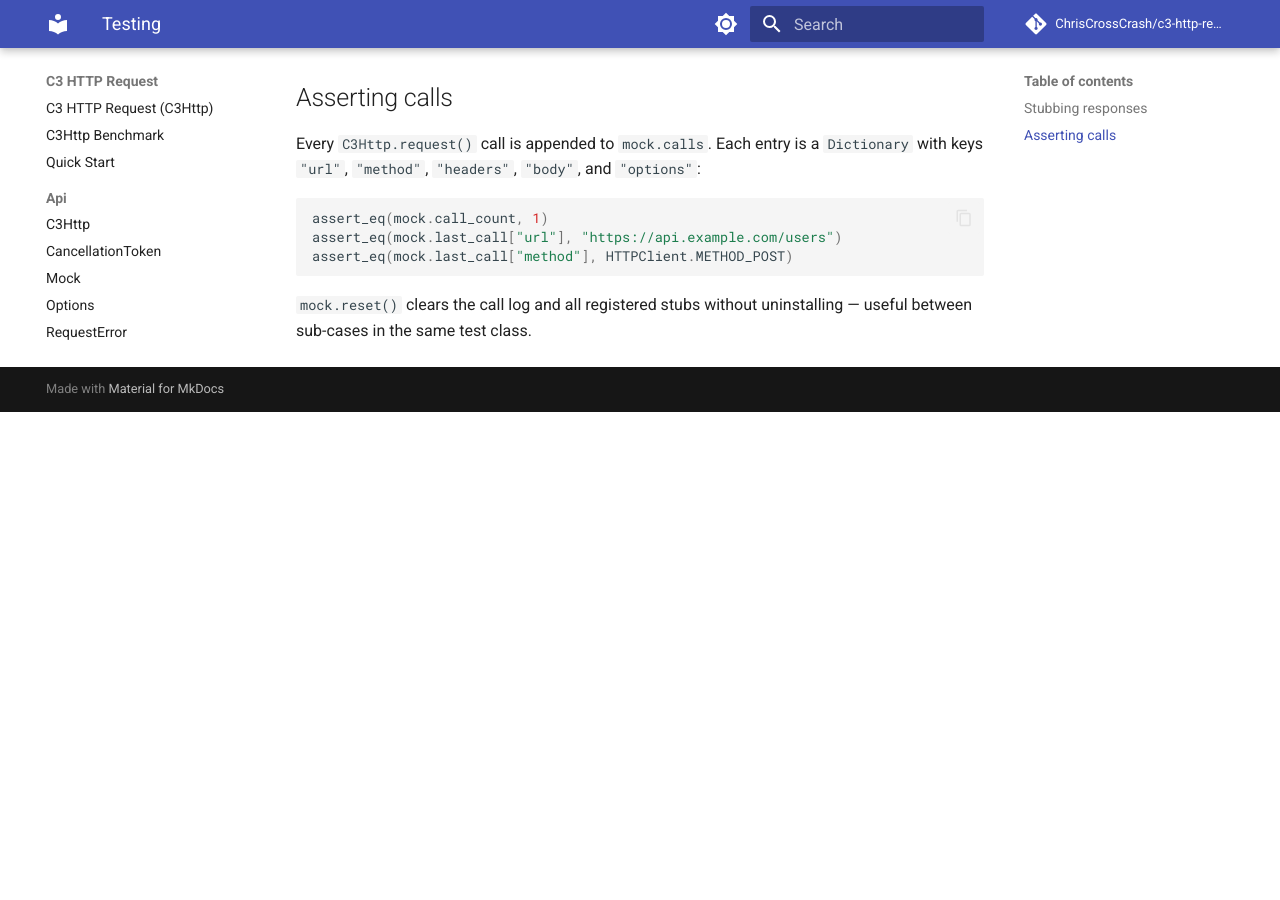
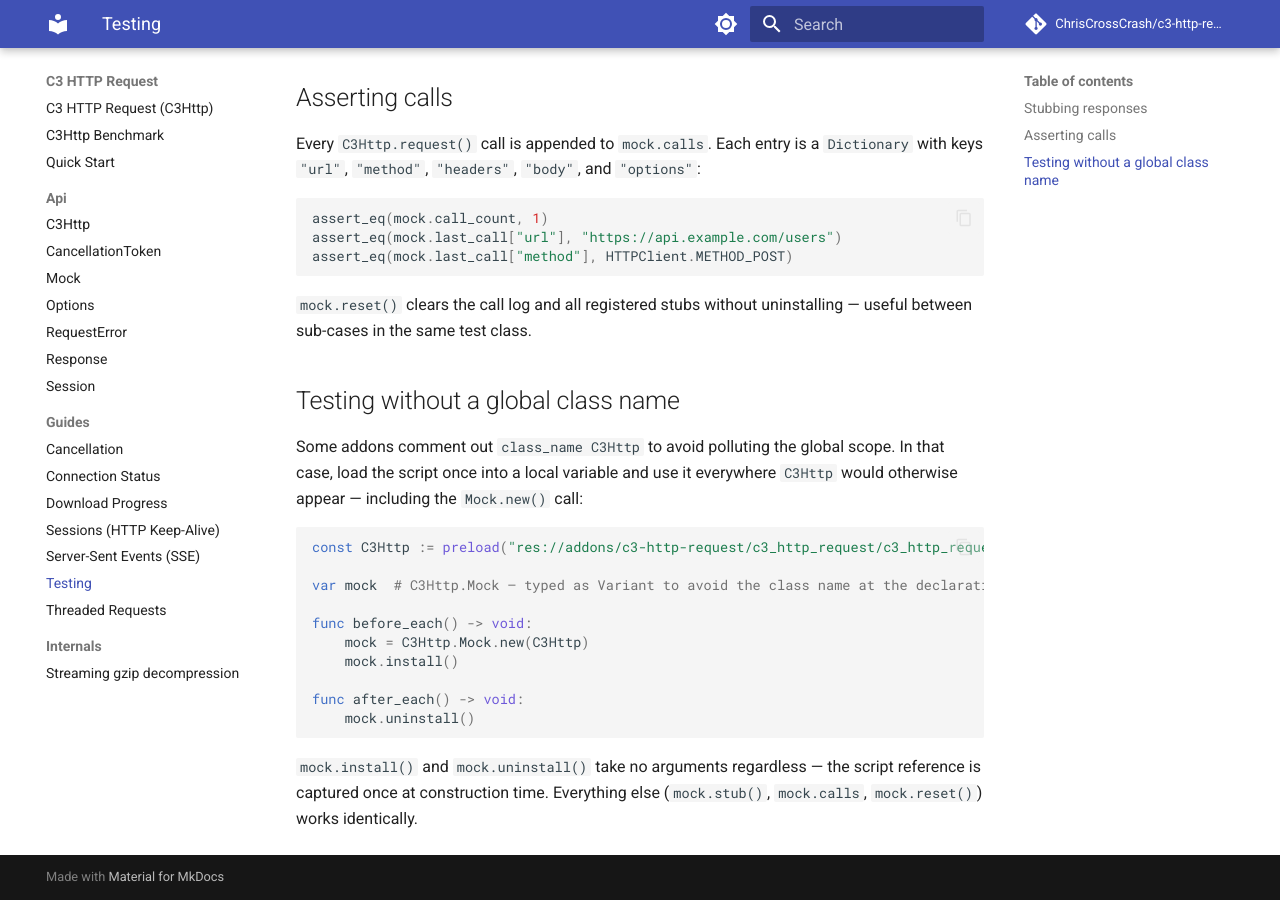
Before and after one commit to ChrisCrossCrash/c3-http-request, an MkDocs documentation site: the page built from docs/guides/testing.md, in a window 1280 px wide and 900 px high, scrolled down 1028 px. Built offline with MkDocs 1.6.1 and Material for MkDocs 9.7.7, drawn with Linux system fonts in a browser that asks for light colours; comment, search, counter and statistics services are not loaded; before the commit the page ends 1440 px from its top, so only the background shows below that.

Commit message:
Require outer script reference in Mock._init
Mock.install() and Mock.uninstall() previously referenced the C3Http identifier directly, which breaks when class_name C3Http is commented out to avoid global scope pollution (a common addon pattern). Mock now accepts the outer GDScript reference in _init and stores it, so install/uninstall use _outer._impl instead. Commenting out class_name C3Http in the addon file requires no further changes to the file. Call sites update from Mock.new() to Mock.new(C3Http). Docs and tests updated to match.

````diff
--- a/docs/guides/testing.md
+++ b/docs/guides/testing.md
@@ -6,7 +6,7 @@
 var mock: C3Http.Mock
 
 func before_each() -> void:
-    mock = C3Http.Mock.new()
+    mock = C3Http.Mock.new(C3Http)
     mock.install()
 
 func after_each() -> void:
@@ -47,3 +47,22 @@
 ```
 
 `mock.reset()` clears the call log and all registered stubs without uninstalling — useful between sub-cases in the same test class.
+
+## Testing without a global class name
+
+Some addons comment out `class_name C3Http` to avoid polluting the global scope. In that case, load the script once into a local variable and use it everywhere `C3Http` would otherwise appear — including the `Mock.new()` call:
+
+```gdscript
+const C3Http := preload("res://addons/c3-http-request/c3_http_request/c3_http_request.gd")
+
+var mock  # C3Http.Mock — typed as Variant to avoid the class name at the declaration site
+
+func before_each() -> void:
+    mock = C3Http.Mock.new(C3Http)
+    mock.install()
+
+func after_each() -> void:
+    mock.uninstall()
+```
+
+`mock.install()` and `mock.uninstall()` take no arguments regardless — the script reference is captured once at construction time. Everything else (`mock.stub()`, `mock.calls`, `mock.reset()`) works identically.
````
Also changed, not shown: 3 other files.
